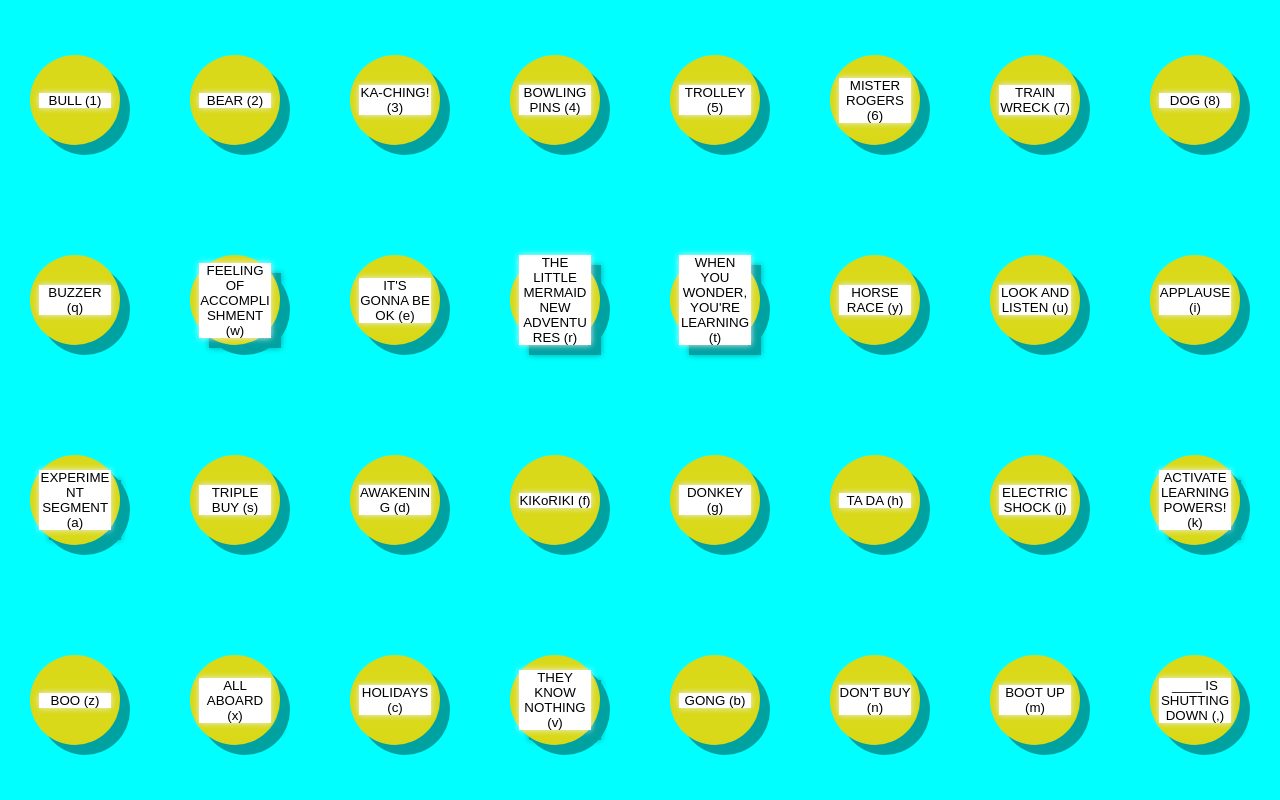
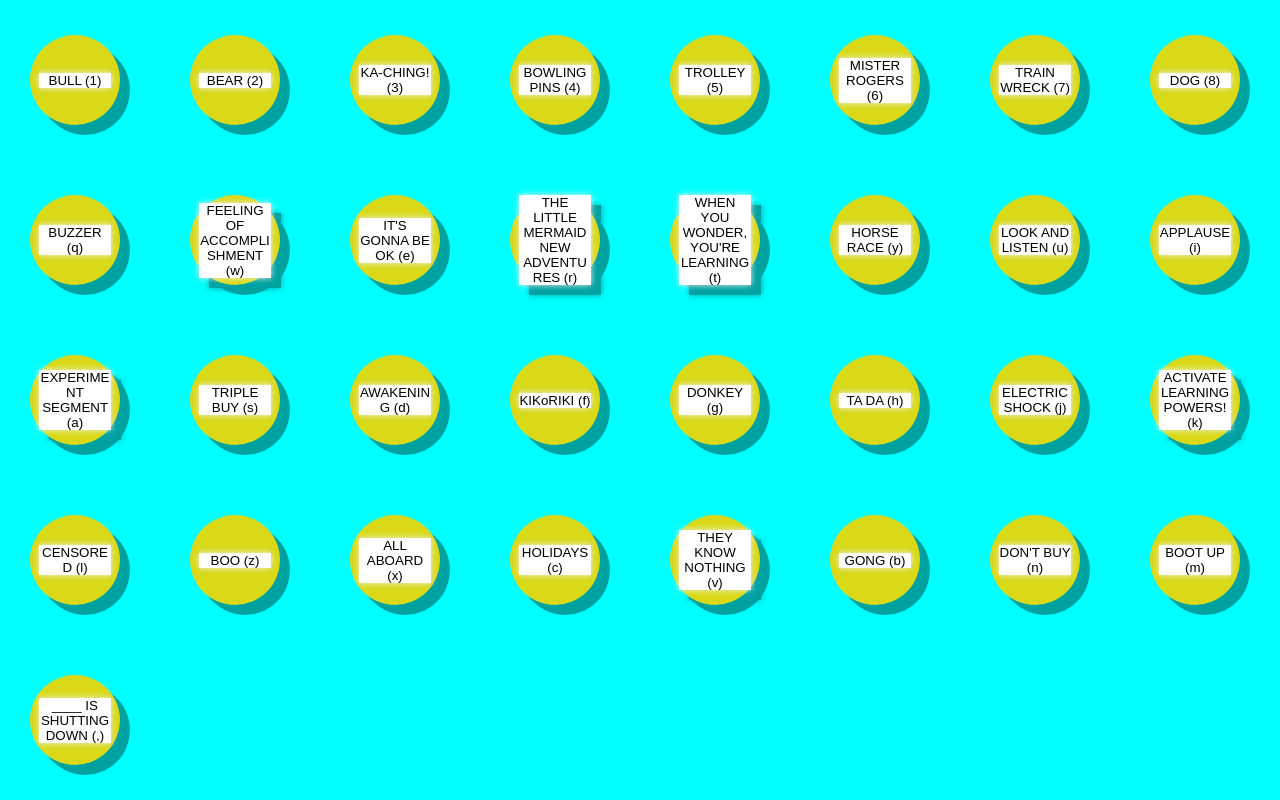
Before and after one commit to aegerev/ENG-1000-soundboard, a React (Vite) app in the folder eng-1000-soundboard/: page / in a window 1280 px wide. Built offline with nearby package versions, Linux system fonts and the light colour scheme; no server answers.

Commit message:
Added the 'bleep' soundbite

```diff
--- a/eng-1000-soundboard/src/App.jsx
+++ b/eng-1000-soundboard/src/App.jsx
@@ -30,6 +30,7 @@
     new Sound("TA DA", "h", "ta_da.mp3"),
     new Sound("ELECTRIC SHOCK", "j", "electric_shock.mp3"),
     new Sound("ACTIVATE LEARNING POWERS!", "k", "activate_learning_powers.mp3"),
+    new Sound("CENSORED", "l", "bleep.mp3"),
 
     new Sound("BOO", "z", "boo.mp3"),
     new Sound("ALL ABOARD", "x", "all_aboard.mp3"),
```
Also changed, not shown: 1 other file (tests, documents, lock files or other folders).
